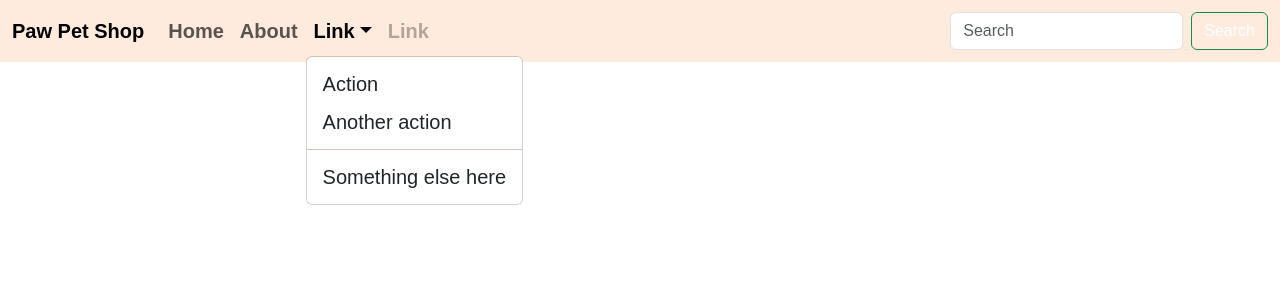
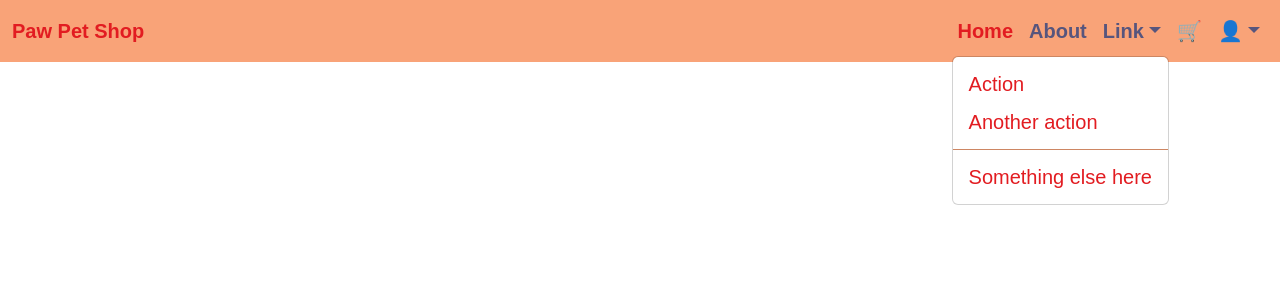
Before and after one commit to xrnhy2911/paw-pet-shop, a React (Create React App) app: page / in a window 1280 px wide. Both pictures are taken after a click on the button "Link". Shown: the top 300 px of the page. Built offline with nearby package versions, Linux system fonts and the light colour scheme.

Commit message:
header 2

```diff
--- a/package.json
+++ b/package.json
@@ -12,6 +12,7 @@
     "react": "^18.2.0",
     "react-bootstrap": "^2.9.1",
     "react-dom": "^18.2.0",
+    "react-icons": "^4.12.0",
     "react-router-dom": "^6.18.0",
     "react-scripts": "5.0.1",
     "web-vitals": "^2.1.4"
--- a/src/components/header/Header.jsx
+++ b/src/components/header/Header.jsx
@@ -1,53 +1,95 @@
 import React from "react";
-import Button from "react-bootstrap/Button";
 import Container from "react-bootstrap/Container";
-import Form from "react-bootstrap/Form";
 import Nav from "react-bootstrap/Nav";
 import Navbar from "react-bootstrap/Navbar";
 import NavDropdown from "react-bootstrap/NavDropdown";
-
+import Home from "../home/Home";
 import { BrowserRouter as Router, Routes, Route, Link } from "react-router-dom";
 import "./header.css";
+
+const ShoppingCartIcon = () => <span>🛒</span>;
+const UserAvatar = () => <span>👤</span>;
 export default function Header() {
   return (
     <>
       <Router>
         <Navbar
           // bg="dark"
-          // variant={"dark"}
-          // expand="lg"
+          //variant={"dark"}
+          expand="lg"
           className="custom-header"
+          fixed="top"
+          collapseOnSelect
         >
           <Container fluid className="custom-header">
             <Navbar.Brand href="#">Paw Pet Shop</Navbar.Brand>
             <Navbar.Toggle aria-controls="navbarScroll" />
             <Navbar.Collapse id="navbarScroll">
               <Nav
-                className="me-auto my-2 my-lg-0"
+                className="ms-auto my-2 my-lg-0"
                 style={{ maxHeight: "100px" }}
                 navbarScroll
               >
-                <Nav.Link as={Link} to={"/"}>
+                <Nav.Link as={Link} to={"/home"}>
                   Home
                 </Nav.Link>
-                <Nav.Link as={Link} to={"/about"}>
+                <Nav.Link as={Link} to={"/about"} className="custom-sub-nav">
                   About
                 </Nav.Link>
-                <NavDropdown title="Link" id="navbarScrollingDropdown">
-                  <NavDropdown.Item href="#action3">Action</NavDropdown.Item>
-                  <NavDropdown.Item href="#action4">
+                <NavDropdown
+                  title="Link"
+                  id="navbarScrollingDropdown"
+                  align={"end"}
+                  className="custom-sub-nav"
+                >
+                  <NavDropdown.Item
+                    className="custom-dropdown-item"
+                    href="#action3"
+                  >
+                    Action
+                  </NavDropdown.Item>
+                  <NavDropdown.Item
+                    className="custom-dropdown-item"
+                    href="#action4"
+                  >
                     Another action
                   </NavDropdown.Item>
                   <NavDropdown.Divider />
-                  <NavDropdown.Item href="#action5">
+                  <NavDropdown.Item
+                    className="custom-dropdown-item"
+                    href="#action5"
+                  >
                     Something else here
                   </NavDropdown.Item>
                 </NavDropdown>
-                <Nav.Link href="#" disabled>
-                  Link
+                <Nav.Link>
+                  <ShoppingCartIcon />{" "}
+                  {/* Replace with your actual shopping cart component */}
                 </Nav.Link>
+                <NavDropdown
+                  title={<UserAvatar />} // Use UserAvatar as the dropdown title
+                  id="navbarScrollingDropdown"
+                  align={"end"}
+                >
+                  <NavDropdown.Item
+                    as={Link}
+                    to="/profile"
+                    className="custom-dropdown-item"
+                  >
+                    Profile
+                  </NavDropdown.Item>
+                  <NavDropdown.Divider />
+                  <NavDropdown.Item
+                    href="#action4"
+                    className="custom-dropdown-item"
+                  >
+                    Log Out
+                  </NavDropdown.Item>
+                </NavDropdown>
               </Nav>
-              <Form className="d-flex">
+
+              {/* <Image src="bag.png" roundedCircle /> */}
+              {/* <Form className="d-flex">
                 <Form.Control
                   id="custom-search"
                   type="search"
@@ -58,20 +100,19 @@ export default function Header() {
                 <Button className="custom-search-btn" variant="outline-success">
                   Search
                 </Button>
-              </Form>
+              </Form> */}
             </Navbar.Collapse>
           </Container>
         </Navbar>
-
         {/* Path tới các trang khác */}
-        <Routes>
-          {/* <Route path="/about">
+        {/* <Routes>
+          <Route path="/about">
             <About />
-          </Route> */}
-          {/* <Route path="/">
+          </Route>
+          <Route path="/home">
             <Home />
-          </Route> */}
-        </Routes>
+          </Route>
+        </Routes> */}
       </Router>
     </>
   );
--- a/src/components/header/header.css
+++ b/src/components/header/header.css
@@ -1,23 +1,37 @@
 .custom-header,
 .custom-header * {
-    background-color: #ffebde;
-    color: #f88d58;
+    background-color: #f9a378;
+    color: #e21c21 !important;
     font-weight: 700;
     font-size: 20px;
     font-family: Arial, Helvetica, sans-serif;
-    /* height: 70px; */
 }
 
-#custom-search {
+.custom-sub-nav,
+.dropdown-toggle {
+    color: #57557d !important;
+}
+
+
+.custom-dropdown-item:hover {
+    background-color: #f5905d;
+    color: white !important;
+}
+
+.custom-dropdown-item:active {
+    color: rgb(235, 230, 230) !important;
+}
+
+/* #custom-search {
     background-color: white;
 }
 
 .custom-search-btn {
-    background-color: #f88d58;
+    background-color: #f88d58 !important;
     color: white !important;
-    border: #f88d58;
+    border: #f88d58 !important;
 }
 
 .custom-search-btn:hover {
-    background-color: #ef6a28;
-}
+    background-color: #ef6a28 !important;
+} */
```
Also changed, not shown: 1 other file (tests, documents, lock files or other folders).
